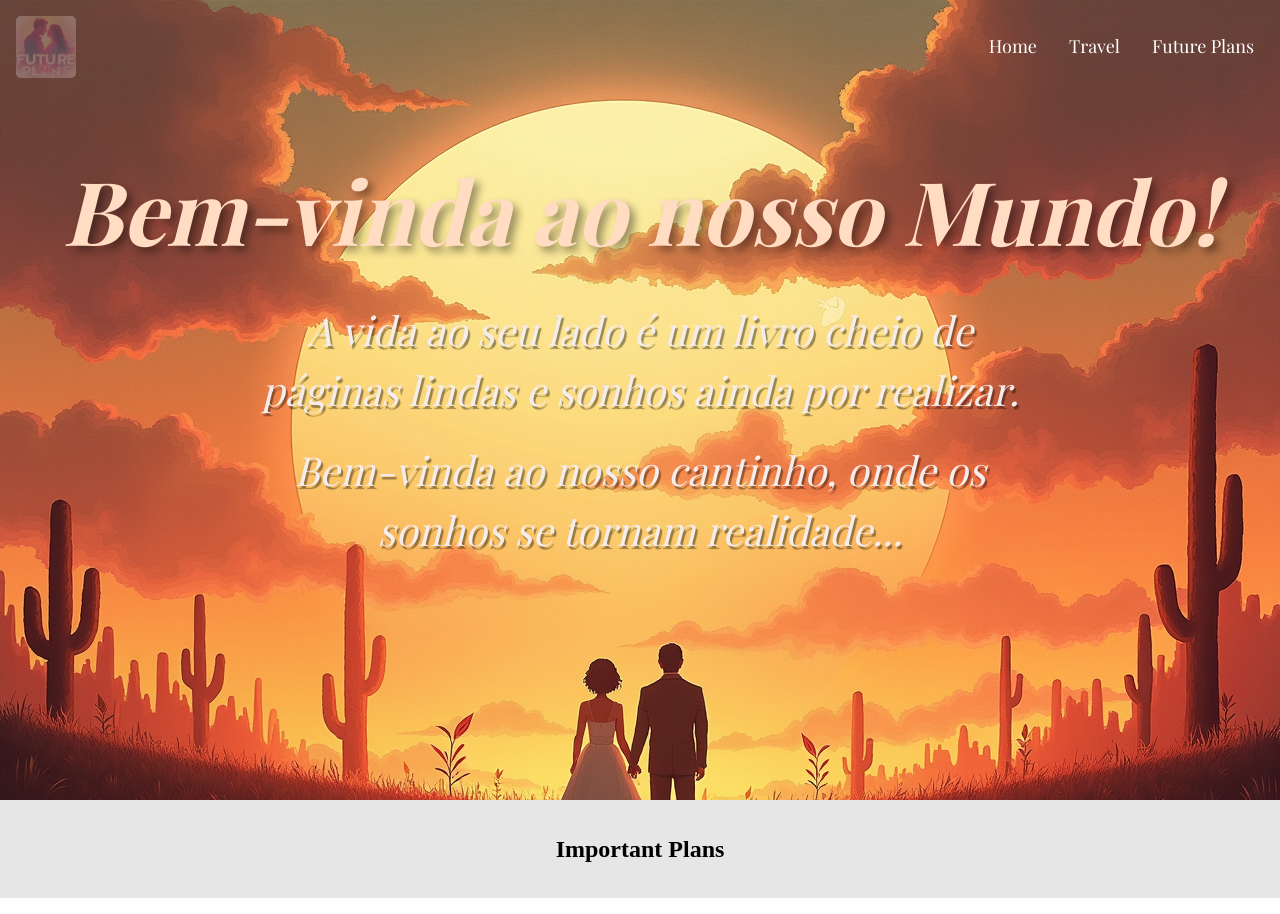
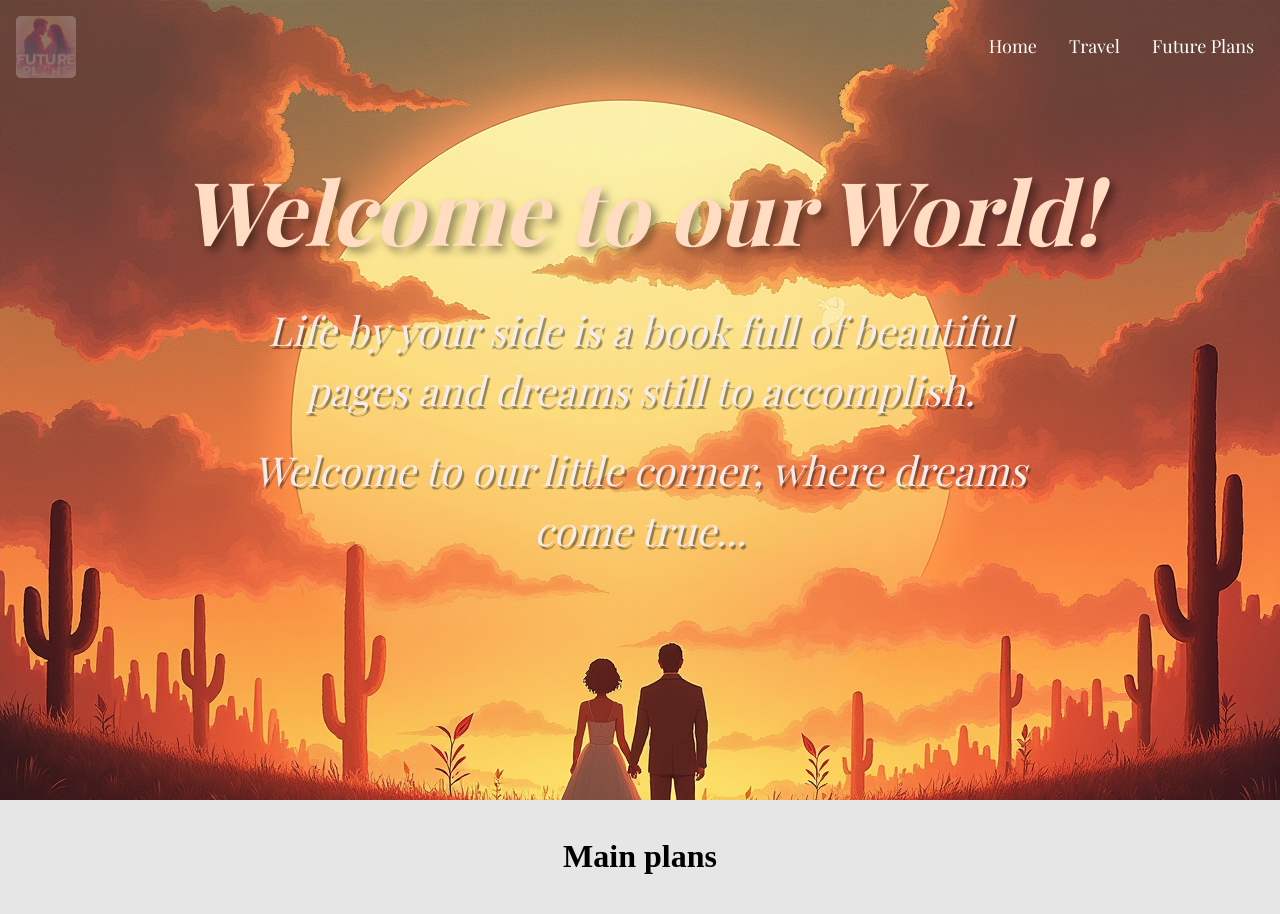
Before and after one commit to Matheus-Freitas0/future-plans-react, a React (Vite) app: page / in a window 1280 px wide. Built offline with nearby package versions, Linux system fonts and the light colour scheme; a web font is replaced by a local one.

Commit message:
Updated ImportantPlans and TextMain components: changed headings and text content

```diff
--- a/src/components/HomePage/ImportantPlans.jsx
+++ b/src/components/HomePage/ImportantPlans.jsx
@@ -2,7 +2,10 @@ import "./ImportantPlans.css"
 function ImportantPlans() {
     return (
         <div className="important-plans">
-            <h2>Important Plans</h2>
+            <h1>Main plans</h1>
+            <div>
+
+            </div>
         </div>
     )
 }
--- a/src/components/HomePage/TextMain.jsx
+++ b/src/components/HomePage/TextMain.jsx
@@ -4,13 +4,11 @@ function TextMain() {
   return (
     <div className="main">
       <section className="welcome-message">
-        <h1>Bem-vinda ao nosso Mundo!</h1>
+        <h1>Welcome to our World!</h1>
         <p>
-          A vida ao seu lado é um livro cheio de páginas lindas e sonhos ainda
-          por realizar.
-          <p>
-            Bem-vinda ao nosso cantinho, onde os sonhos se tornam realidade...
-          </p>
+          Life by your side is a book full of beautiful pages and dreams still
+          to accomplish.
+          <p>Welcome to our little corner, where dreams come true...</p>
         </p>
       </section>
     </div>
```
